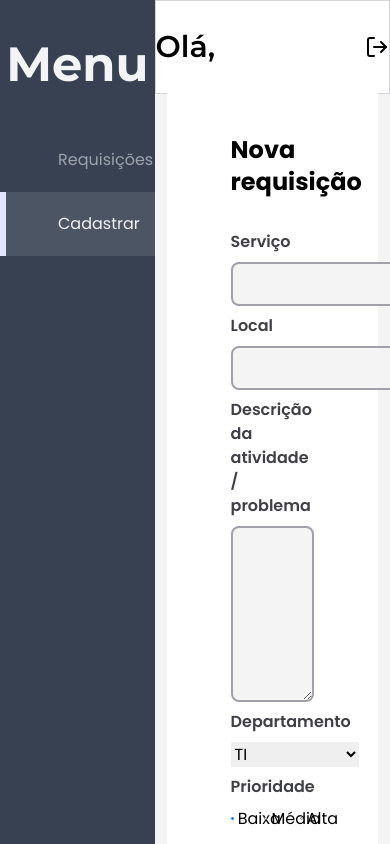
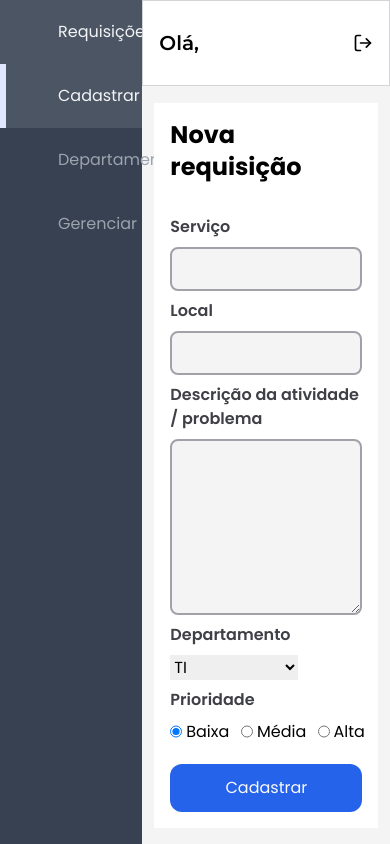
Before and after one commit to lucasabdouni/service-calls, a React (Vite) app in the folder web/: page /cadastrar-servico in a window 390 px wide. Built offline with nearby package versions, Linux system fonts and the light colour scheme.

Commit message:
feat: created standard layout and responsiveness

```diff
--- a/web/src/components/header.tsx
+++ b/web/src/components/header.tsx
@@ -8,13 +8,18 @@ export function Header() {
   const name = user.name && user.name.split(' ')[0];
 
   return (
-    <header className="w-full flex justify-center items-center bg-white border-[1px] border-zinc-300">
-      <div className="w-full max-w-7xl flex justify-between items-center py-7">
-        <h1 className="font-title font-semibold text-3xl">Olá, {name}</h1>
+    <header className="w-full flex justify-center items-center bg-white border-[1px] border-zinc-300 px-4 py-7">
+      <div className="w-full max-w-7xl flex justify-between items-center">
+        <h1 className="font-title font-semibold text-xl sm:text-3xl">
+          Olá, {name}
+        </h1>
 
         <div className="flex items-center justify-center gap-14">
           <button>
-            <LogOut className="hover:text-zinc-500" onClick={signOut} />
+            <LogOut
+              className="hover:text-zinc-500 size-5 sm:size-6"
+              onClick={signOut}
+            />
           </button>
         </div>
       </div>
--- /dev/null
+++ b/web/src/components/layout.tsx
@@ -0,0 +1,16 @@
+import { ReactNode } from 'react';
+import { Header } from './header';
+import { Menu } from './menu';
+
+export default function Layout({ children }: { children: ReactNode }) {
+  return (
+    <div className="w-full flex">
+      <Menu />
+      <main className="w-full flex flex-col items-center justify-start">
+        <Header />
+
+        {children}
+      </main>
+    </div>
+  );
+}
--- a/web/src/components/menu.tsx
+++ b/web/src/components/menu.tsx
@@ -1,10 +1,12 @@
-import { FileText, ListPlus } from 'lucide-react';
+import { FileText, Folders, ListPlus } from 'lucide-react';
 import MenuItens from './menu-itens';
 
 export function Menu() {
   return (
-    <section className="flex flex-col items-center justify-start w-64 h-screen bg-gray-700 text-gray-100">
-      <h2 className="text-5xl font-bold py-10 font-title">Menu</h2>
+    <section className="flex flex-col items-center justify-start min-h-screen bg-gray-700 text-gray-100 w-auto">
+      <h2 className="text-5xl font-bold py-10 font-title hidden lg:block">
+        Menu
+      </h2>
 
       <ul className="w-full">
         <MenuItens icon={FileText} text="Requisições" routerName="/dashboard" />
@@ -13,6 +15,12 @@ export function Menu() {
           text="Cadastrar"
           routerName="/cadastrar-servico"
         />
+        <MenuItens
+          icon={Folders}
+          text="Departamento"
+          routerName="/dashboard/departamento"
+        />
+        <MenuItens icon={Folders} text="Gerenciar" routerName="/gerenciar" />
       </ul>
     </section>
   );
--- a/web/src/pages/dashboard/index.tsx
+++ b/web/src/pages/dashboard/index.tsx
@@ -1,13 +1,12 @@
 import { useContext, useEffect, useState } from 'react';
 
 import { Skeleton } from 'antd';
-import { Header } from '../../components/header';
+import Layout from '../../components/layout';
 import Loading from '../../components/loading';
-import { Menu } from '../../components/menu';
+import { Statistics } from '../../components/statistics';
 import { AuthContext } from '../../context/AuthContext';
 import { api } from '../../lib/axios';
-import { ServiceProps, ServicesByUser } from './services-by-user';
-import { Statistics } from './statistics';
+import { ServiceProps, ServicesTable } from './services-user-table';
 
 export default function Dashboard() {
   const { loading, user } = useContext(AuthContext);
@@ -54,27 +53,22 @@ export default function Dashboard() {
   ).length;
 
   return (
-    <div className="w-full max-h-screen flex overflow-hidden">
-      <Menu />
-      <main className="w-full flex flex-col items-center justify-start">
-        <Header />
-
+    <Layout>
       {serviceIsLoading ? (
         <Skeleton active />
       ) : (
-          <div className="w-full h-screen max-w-6xl flex flex-col items-center justify-center gap-12 p-3">
+        <div className="w-full h-full max-w-6xl flex flex-col items-center justify-center gap-12 p-3">
           <Statistics
             openRequest={openRequest}
             requests={requestsNumber}
             completedRequest={completedRequest}
           />
-            <ServicesByUser
+          <ServicesTable
             data={service}
             handleDeleteService={handleDeleteService}
           />
         </div>
       )}
-      </main>
-    </div>
+    </Layout>
   );
 }
--- a/web/src/pages/details/index.tsx
+++ b/web/src/pages/details/index.tsx
@@ -6,12 +6,11 @@ import { ptBR } from 'date-fns/locale';
 import { CheckCheck, SquarePen, Trash2 } from 'lucide-react';
 import { useNavigate, useParams } from 'react-router-dom';
 import { tv } from 'tailwind-variants';
-import { Header } from '../../components/header';
+import Layout from '../../components/layout';
 import Loading from '../../components/loading';
-import { Menu } from '../../components/menu';
 import { AuthContext } from '../../context/AuthContext';
 import { api } from '../../lib/axios';
-import { ServiceProps } from '../dashboard/services-by-user';
+import { ServiceProps } from '../dashboard/services-user-table';
 import { EditServiceModal } from './edit-service-modal';
 
 const priorityVariants = tv({
@@ -94,15 +93,11 @@ export default function Details() {
     : null;
 
   return (
-    <div className="w-full max-h-screen flex overflow-hidden">
-      <Menu />
-      <main className="w-full flex flex-col items-center justify-start">
-        <Header />
-
+    <Layout>
       {serviceIsLoading ? (
         <Skeleton active />
       ) : (
-          <div className="w-full h-screen max-w-6xl flex flex-col items-center justify-center gap-12 p-3">
+        <div className="w-full h-full max-w-6xl flex flex-col items-center justify-center gap-12 p-3">
           <div className="flex flex-col w-full bg-white gap-4 p-14">
             <div className="flex justify-between">
               <div className="flex flex-col gap-2">
@@ -130,9 +125,7 @@ export default function Details() {
             </div>
 
             <div className="flex flex-col gap-2">
-                <p className="text-sm text-gray-500">
-                  Departamento responsável
-                </p>
+              <p className="text-sm text-gray-500">Departamento responsável</p>
               <span className="text-2xl">{service?.department}</span>
             </div>
 
@@ -233,7 +226,6 @@ export default function Details() {
           service={service}
         />
       )}
-      </main>
-    </div>
+    </Layout>
   );
 }
--- a/web/src/pages/register-service/index.tsx
+++ b/web/src/pages/register-service/index.tsx
@@ -6,8 +6,7 @@ import { useNavigate } from 'react-router-dom';
 import { z } from 'zod';
 import { Button } from '../../components/button';
 import { ErrorMessage } from '../../components/error-message';
-import { Header } from '../../components/header';
-import { Menu } from '../../components/menu';
+import Layout from '../../components/layout';
 import { api } from '../../lib/axios';
 
 const serviceFormSchema = z.object({
@@ -49,13 +48,9 @@ export default function RegisterService() {
   }
 
   return (
-    <div className="w-full max-h-screen flex overflow-hidden">
-      <Menu />
-      <main className="w-full flex flex-col items-center justify-start">
-        <Header />
-
-        <div className="w-full h-screen max-w-6xl flex flex-col items-center justify-center p-3">
-          <div className="w-full bg-white p-16">
+    <Layout>
+      <div className="w-full h-full max-w-6xl flex flex-col items-center justify-center gap-12 p-3">
+        <div className="w-full bg-white p-4 sm:p-16">
           <h1 className="text-2xl font-bold text-title">Nova requisição</h1>
 
           <form
@@ -68,7 +63,7 @@ export default function RegisterService() {
             </label>
             <input
               type="text"
-                className="bg-zinc-100 border-[2px] border-zinc-400 rounded-lg p-2 w-72"
+              className="bg-zinc-100 border-[2px] border-zinc-400 rounded-lg p-2 sm:w-72"
               {...register('problem')}
             />
 
@@ -86,7 +81,7 @@ export default function RegisterService() {
             </label>
             <input
               type="text"
-                className="bg-zinc-100 border-[2px] border-zinc-400 rounded-lg p-2 w-72"
+              className="bg-zinc-100 border-[2px] border-zinc-400 rounded-lg p-2 sm:w-72"
               {...register('local')}
             />
 
@@ -190,7 +185,6 @@ export default function RegisterService() {
           </form>
         </div>
       </div>
-      </main>
-    </div>
+    </Layout>
   );
 }
```
Lines whose indentation alone changed are shown as unchanged.
